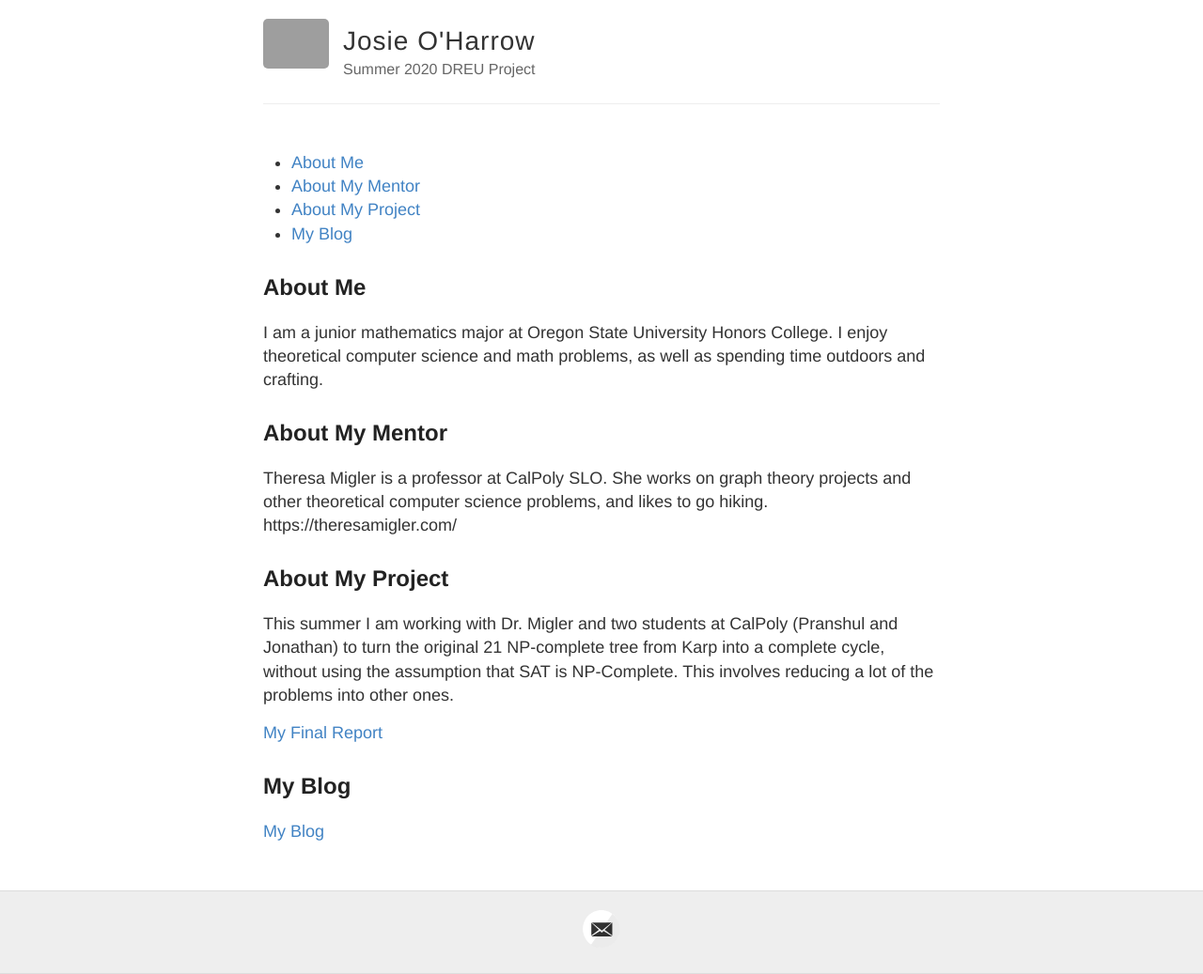
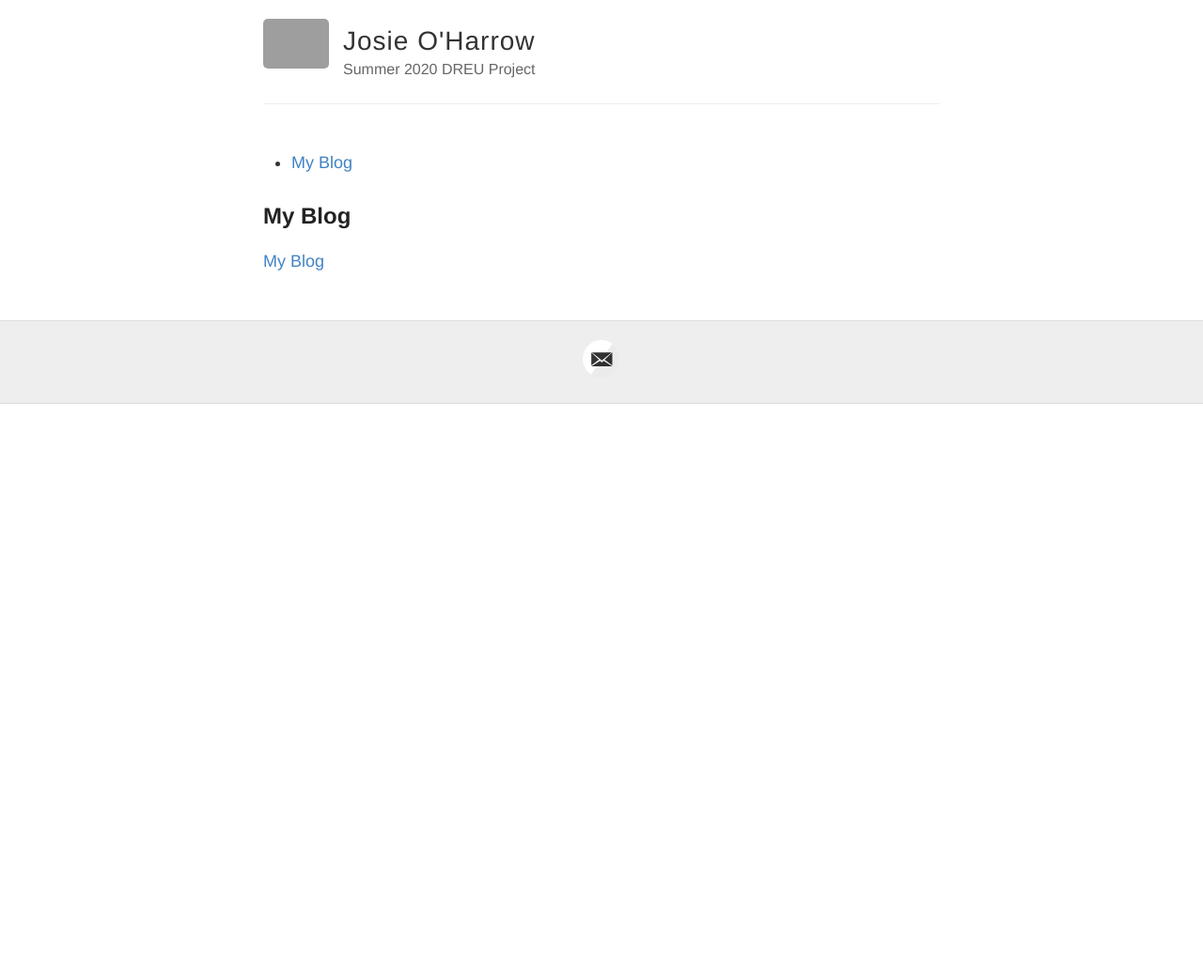
Before and after one commit to josieoharrow/josieoharrow.github.io, a Jekyll site: the page built from index.md, in a window 1280 px wide. Shown: the whole page at 94% size. Built offline with Jekyll 4.4.1, drawn with Linux system fonts in a browser that asks for light colours; after the commit the page ends 900 px from its top, so only the background shows below that.

Commit message:
Update index.md

```diff
--- a/index.md
+++ b/index.md
@@ -1,23 +1,11 @@
 ---
 layout: default
-title: Summer 2020 DREU Project Site
+title: Jo O'Harrow
 ---
 
 * TOC
 {:toc}
 
-## About Me
-I am a junior mathematics major at Oregon State University Honors College. I enjoy theoretical computer science and math problems, as well as spending time outdoors and crafting.
-
-## About My Mentor
-
-Theresa Migler is a professor at CalPoly SLO. She works on graph theory projects and other theoretical computer science problems, and likes to go hiking. https://theresamigler.com/
-
-## About My Project
-
-This summer I am working with Dr. Migler and two students at CalPoly (Pranshul and Jonathan) to turn the original 21 NP-complete tree from Karp into a complete cycle, without using the assumption that SAT is NP-Complete. This involves reducing a lot of the problems into other ones.
-
-[My Final Report](files/finalreport.pdf)
 
 ## My Blog
 
```
